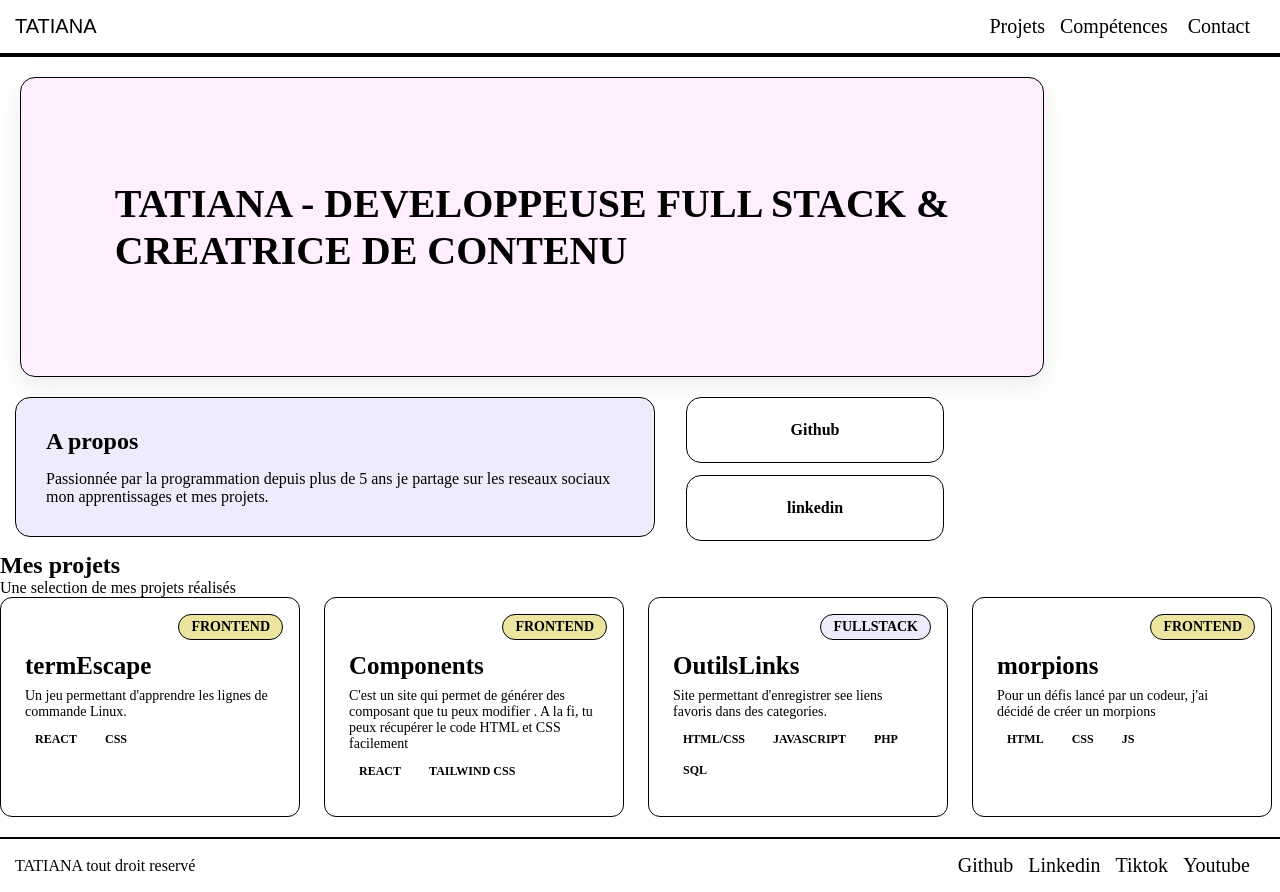
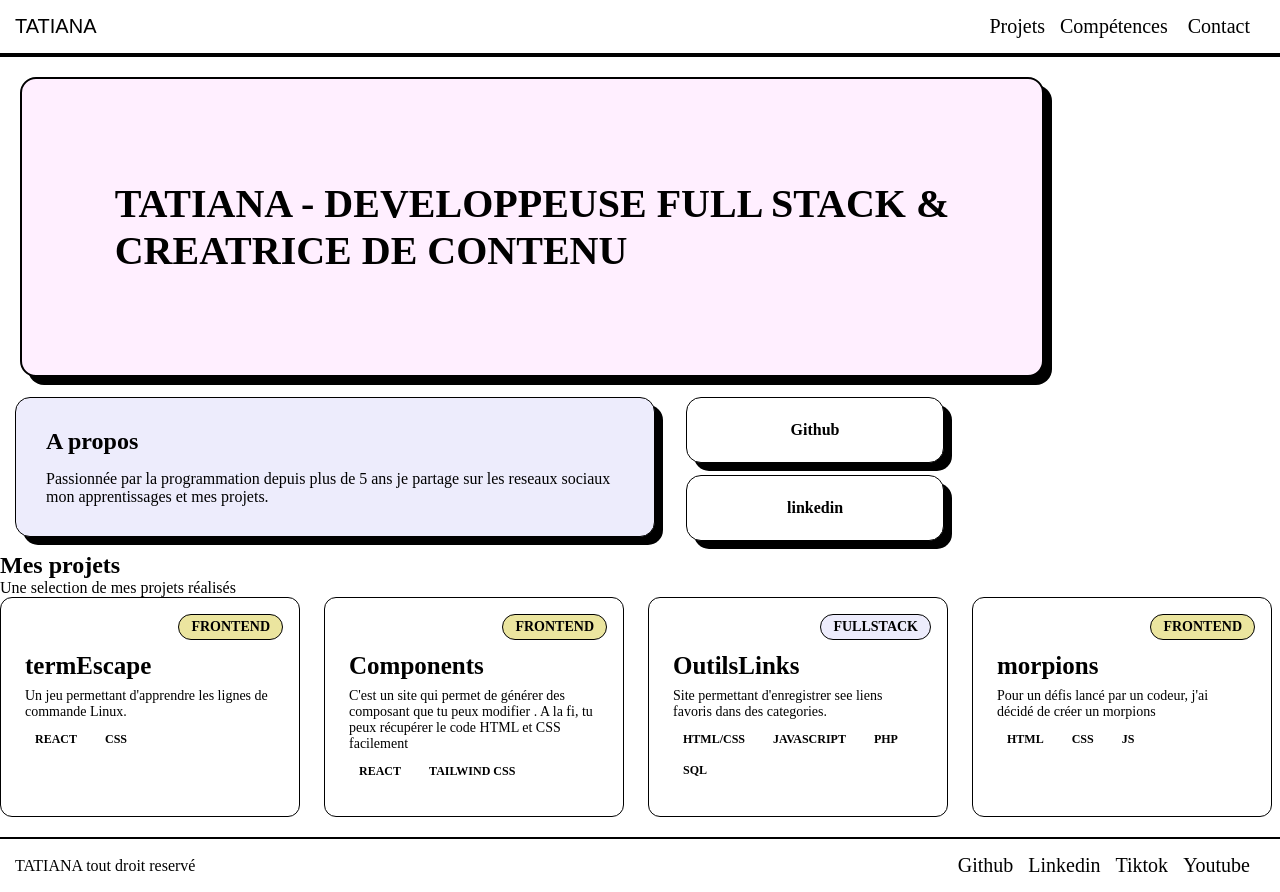
Before and after one commit to Tatiana-Juin/portfolio-tatiana, a Next.js app: page / in a window 1280 px wide. Built offline with nearby package versions, Linux system fonts and the light colour scheme; a web font is replaced by a local one.

Commit message:
Ajout du shadow pour les eleemnt du hero

```diff
--- a/src/app/globals.css
+++ b/src/app/globals.css
@@ -6,6 +6,7 @@
   --backgroundYellow:#EBE59F;
   --backgroundBlue:#D6EFFF ;
   --fontTitle:"Caacupe One", sans-serif;
+  --shadow-hard: 8px 8px 0px black;
 }
 
 
--- a/src/components/home/AboutCard.module.css
+++ b/src/components/home/AboutCard.module.css
@@ -6,6 +6,7 @@
     padding:30px;
     background-color: var(--backgroundPurple);
     border-radius: 15px;
+    box-shadow: var(--shadow-hard);
 }
 
 .substitle{
--- a/src/components/home/Hero.module.css
+++ b/src/components/home/Hero.module.css
@@ -1,14 +1,14 @@
 .hero{
     display: flex;
-    border : 1px solid black;
+    border : 2px solid black;
     width:80vw;
     height:300px;
     background-color: var(--backgroundPink);
     margin:20px ;
     align-items: center;
     justify-content: center;
-    border-radius: 15px;
-    box-shadow: rgba(149, 157, 165, 0.2) 0px 8px 24px;
+    border-radius: 16px;
+    box-shadow: var(--shadow-hard);
 }
 .title{
     font-size: 40px;
--- a/src/components/home/SocialLinksPanel.module.css
+++ b/src/components/home/SocialLinksPanel.module.css
@@ -3,4 +3,5 @@
     flex-direction: column;
     gap:12px;
     margin-bottom:10px;
+
 }
--- a/src/components/ui/Button.module.css
+++ b/src/components/ui/Button.module.css
@@ -5,6 +5,7 @@
     text-decoration: none;
     font-weight: bold;
     text-align: center;
+    box-shadow: var(--shadow-hard);
 }
 
 .light{
```
